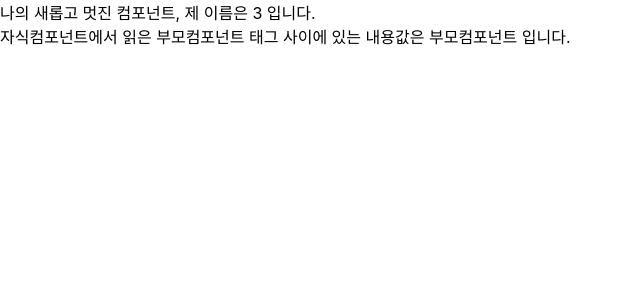
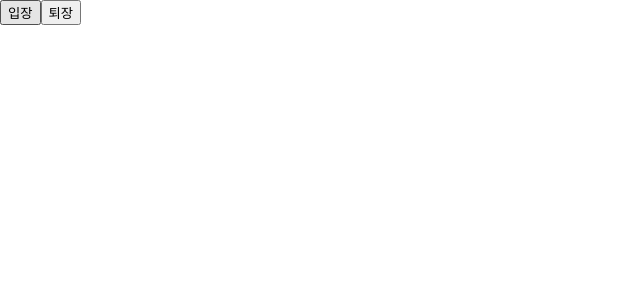
Before and after one commit to seedevk8s/begin-react2, a React (Create React App) app: page / in a window 1280 px wide. Shown: the top 300 px of the page, without its empty margins (0-640 px from the left). Built offline with nearby package versions, Linux system fonts and the light colour scheme.

Commit message:
함수형 컴포넌트에서 useState 사용하기

```diff
--- a/src/App.js
+++ b/src/App.js
@@ -1,9 +1,10 @@
 import React from 'react';
 import MyComponent from "./MyComponent";
+import Say from "./Say";
 
 function App() {
       return (
-          <MyComponent name={3}> 부모컴포넌트</MyComponent>
+          <Say />
       );
 }
 
--- /dev/null
+++ b/src/Say.js
@@ -0,0 +1,19 @@
+import React, { useState } from 'react';
+
+const Say = () => {
+    const [message, setMessage] = useState('');         //컴포넌트에서 동적인 값을 상태(state)라고 부름.
+    //이 함수를 호출해주면 배열이 반환되는데요, 여기서 첫번째 원소는 현재 상태, 두번째 원소는 Setter 함수입니다.
+    //Setter 함수는 파라미터로 전달 받은 값을 최신 상태로 설정해줍니다.
+    const onClickEnter = () => setMessage('안녕하세요!!');
+    const onClickLeave = () => setMessage('안녕히 가세요!!');
+
+    return (
+        <div>
+            <button onClick={onClickEnter}>입장</button>
+            <button onClick={onClickLeave}>퇴장</button>
+            <h1>{message}</h1>
+        </div>
+    );
+};
+
+export default Say;
```
